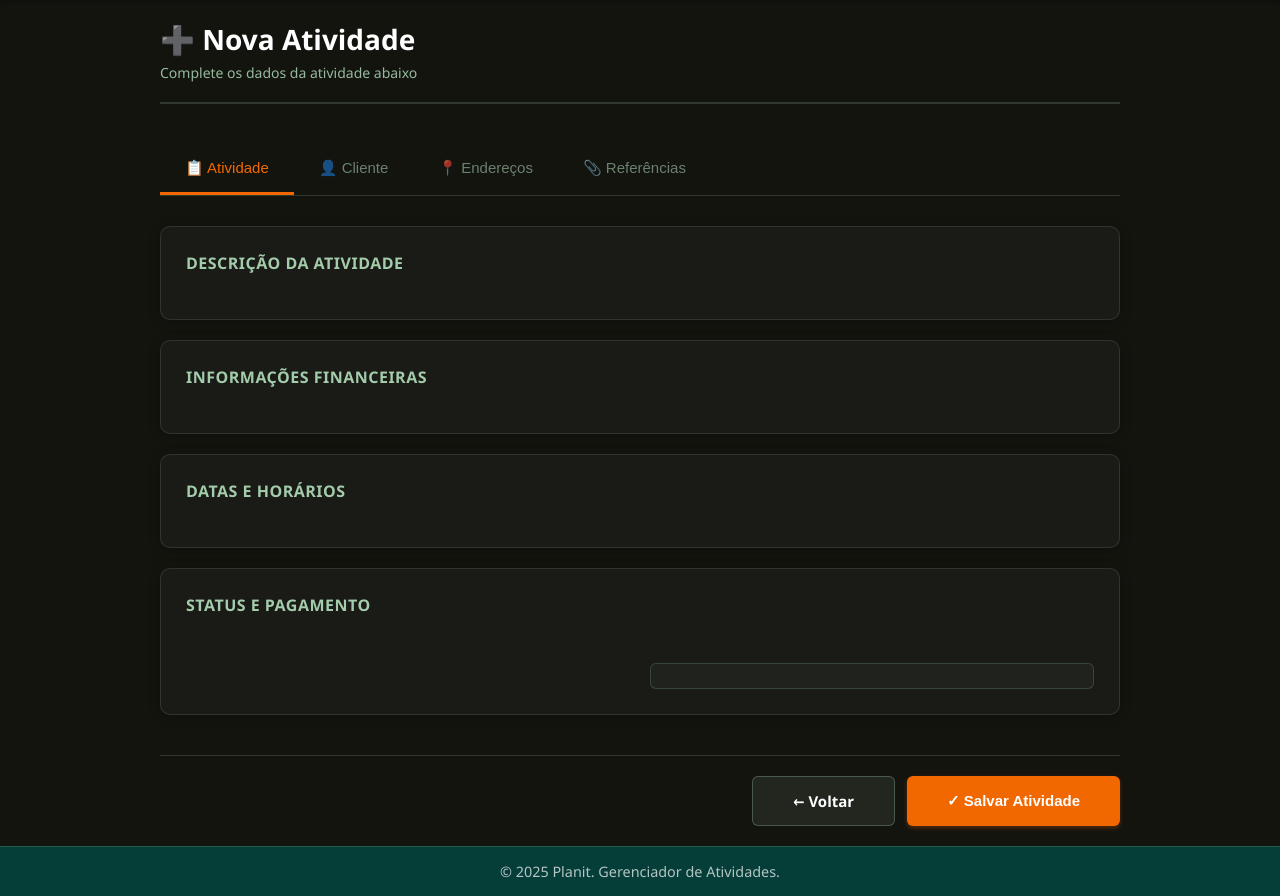
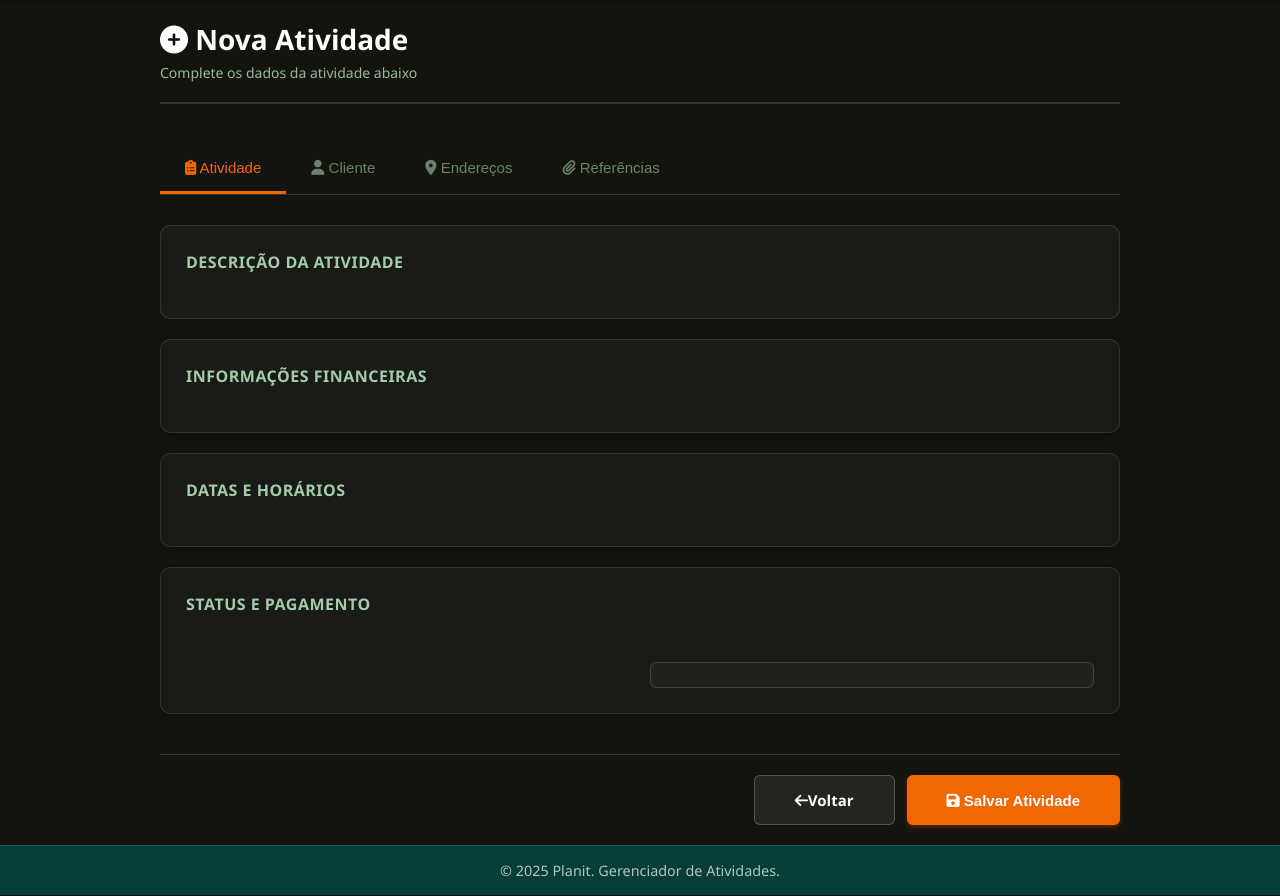
Before and after one commit to itallume/Planit, a Django app: template atividade/templates/atividade/form.html in a window 1280 px wide. Shown: the part 60-956 px from the top of the page. Run offline with Django 3.2, Linux system fonts and the light colour scheme; the template is opened without the code that fills it, so the values that code supplies are empty.

Commit message:
fix: removendo emojis

```diff
--- a/atividade/templates/atividade/atividades_por_ambiente.html
+++ b/atividade/templates/atividade/atividades_por_ambiente.html
@@ -409,8 +409,8 @@
                     <div class="activity-info">
                         <div class="activity-description">{{ atividade.descricao|truncatewords:15 }}</div>
                         <div class="activity-meta">
-                            <span>⏰ {{ atividade.hora_prevista|date:"H:i" }}</span>
-                            <span>💰 R$ {{ atividade.valor|floatformat:2 }}</span>
+                            <span><i class="far fa-clock"></i> {{ atividade.hora_prevista|date:"H:i" }}</span>
+                            <span><i class="fas fa-dollar-sign"></i> R$ {{ atividade.valor|floatformat:2 }}</span>
                             <span class="status-badge {% if atividade.status == 'Concluído' %}status-completed{% elif atividade.status == 'Atrasado' %}status-delayed{% else %}status-pending{% endif %}">
                                 {{ atividade.status }}
                             </span>
--- a/atividade/templates/atividade/deletar.html
+++ b/atividade/templates/atividade/deletar.html
@@ -66,7 +66,7 @@
     <div class="container">
         <h1>Excluir Atividade</h1>
         <div class="confirmacao">
-            <p>⚠️ <strong>Tem certeza que deseja excluir esta atividade?</strong></p>
+            <p><i class="fas fa-exclamation-triangle"></i> <strong>Tem certeza que deseja excluir esta atividade?</strong></p>
             <p>Esta ação não pode ser desfeita.</p>
         </div>
 
--- a/atividade/templates/atividade/form.html
+++ b/atividade/templates/atividade/form.html
@@ -533,15 +533,15 @@
 
 <div class="form-container">
     <div class="form-header">
-        <h1>{% if atividade %}✏️ Editar Atividade{% else %}➕ Nova Atividade{% endif %}</h1>
+        <h1>{% if atividade %}<i class="fas fa-edit"></i> Editar Atividade{% else %}<i class="fas fa-plus-circle"></i> Nova Atividade{% endif %}</h1>
         <p>Complete os dados da atividade abaixo</p>
     </div>
 
     <div class="tabs-container">
-        <button type="button" class="tab-btn active" data-tab="tab-atividade">📋 Atividade</button>
-        <button type="button" class="tab-btn" data-tab="tab-cliente">👤 Cliente</button>
-        <button type="button" class="tab-btn" data-tab="tab-endereco">📍 Endereços</button>
-        <button type="button" class="tab-btn" data-tab="tab-referencias">📎 Referências</button>
+        <button type="button" class="tab-btn active" data-tab="tab-atividade"><i class="fas fa-clipboard-list"></i> Atividade</button>
+        <button type="button" class="tab-btn" data-tab="tab-cliente"><i class="fas fa-user"></i> Cliente</button>
+        <button type="button" class="tab-btn" data-tab="tab-endereco"><i class="fas fa-map-marker-alt"></i> Endereços</button>
+        <button type="button" class="tab-btn" data-tab="tab-referencias"><i class="fas fa-paperclip"></i> Referências</button>
     </div>
 
     <form method="POST" enctype="multipart/form-data">
@@ -630,11 +630,11 @@
                     <div class="cliente-card-selected">
                         <div style="display: flex; justify-content: space-between; align-items: center;">
                             <div>
-                                <div style="font-weight: 600; color: var(--green-light); margin-bottom: 5px;">✓ Cliente Selecionado</div>
+                                <div style="font-weight: 600; color: var(--green-light); margin-bottom: 5px;"><i class="fas fa-check-circle"></i> Cliente Selecionado</div>
                                 <div id="cliente-nome" style="color: var(--text-light); font-size: 15px; margin-bottom: 3px;"></div>
                                 <div id="cliente-email" style="color: rgba(163, 204, 171, 0.7); font-size: 13px;"></div>
                             </div>
-                            <button type="button" id="btn-limpar-cliente" class="btn-limpar-cliente">✕</button>
+                            <button type="button" id="btn-limpar-cliente" class="btn-limpar-cliente"><i class="fas fa-times"></i></button>
                         </div>
                     </div>
                 </div>
@@ -649,14 +649,14 @@
                     <div class="checkbox-wrapper" style="padding: 15px;">
                         <input type="checkbox" id="criar-novo-cliente" name="criar-novo-cliente" />
                         <label for="criar-novo-cliente" style="margin: 0; cursor: pointer; color: var(--text-light); flex: 1;">
-                            ➕ Criar novo cliente
+                            <i class="fas fa-user-plus"></i> Criar novo cliente
                         </label>
                     </div>
                 </div>
             </div>
 
             <div id="novo-cliente-form" class="conditional-section" style="display: none;">
-                <h3 style="margin-top: 0; margin-bottom: 20px; color: var(--green-light);">📝 Dados do Novo Cliente</h3>
+                <h3 style="margin-top: 0; margin-bottom: 20px; color: var(--green-light);"><i class="fas fa-file-alt"></i> Dados do Novo Cliente</h3>
                 <div class="form-row">
                     <div class="form-group">
                         {{ cliente_form.nome.label_tag }}
@@ -787,11 +787,11 @@
         <!-- Botões de Ação -->
         <div class="form-actions">
             {% if ambiente %}
-                <a href="{% url 'atividades_por_ambiente' ambiente.id %}" class="btn-back">← Voltar</a>
+                <a href="{% url 'atividades_por_ambiente' ambiente.id %}" class="btn-back"><i class="fas fa-arrow-left"></i> Voltar</a>
             {% else %}
-                <a href="{% url 'home' %}" class="btn-back">← Voltar</a>
+                <a href="{% url 'home' %}" class="btn-back"><i class="fas fa-arrow-left"></i> Voltar</a>
             {% endif %}
-            <button type="submit" class="btn-submit">✓ Salvar Atividade</button>
+            <button type="submit" class="btn-submit"><i class="fas fa-save"></i> Salvar Atividade</button>
         </div>
     </form>
 </div>
@@ -833,7 +833,7 @@
     async function buscarClientes(query = '') {
         try {
             // Mostrar indicador de carregamento
-            resultsDropdown.innerHTML = '<div class="cliente-result-item" style="color: rgba(163, 204, 171, 0.7); cursor: default; text-align: center; padding: 20px 14px;">⏳ Carregando...</div>';
+            resultsDropdown.innerHTML = '<div class="cliente-result-item" style="color: rgba(163, 204, 171, 0.7); cursor: default; text-align: center; padding: 20px 14px;"><i class="fas fa-spinner fa-spin"></i> Carregando...</div>';
             resultsDropdown.classList.add('visible');
 
             const url = query
--- a/atividade/templates/atividade/lista.html
+++ b/atividade/templates/atividade/lista.html
@@ -130,7 +130,7 @@
                             <td>{{ atividade.data_prevista|date:"d/m/Y" }}</td>
                             <td>
                                 <span class="{% if atividade.is_paga %}paga{% else %}nao-paga{% endif %}">
-                                    {% if atividade.is_paga %}✓ Paga{% else %}✗ Não Paga{% endif %}
+                                    {% if atividade.is_paga %}<i class="fas fa-check-circle"></i> Paga{% else %}<i class="fas fa-times-circle"></i> Não Paga{% endif %}
                                 </span>
                             </td>
                             <td>{{ atividade.ambiente.nome }}</td>
--- a/templates/global/base.html
+++ b/templates/global/base.html
@@ -4,6 +4,7 @@
     <meta charset="UTF-8">
     <meta name="viewport" content="width=device-width, initial-scale=1.0">
     <title>{%block titulo%}Gerenciador de Atividades{%endblock%}</title>
+    <link rel="stylesheet" href="https://cdnjs.cloudflare.com/ajax/libs/font-awesome/6.4.0/css/all.min.css">
     <style>
         :root {
             --primary-orange: #F26800;
```
Also changed, not shown: atividade/templates/atividade/detalhe.html (+6 -6 lines).
